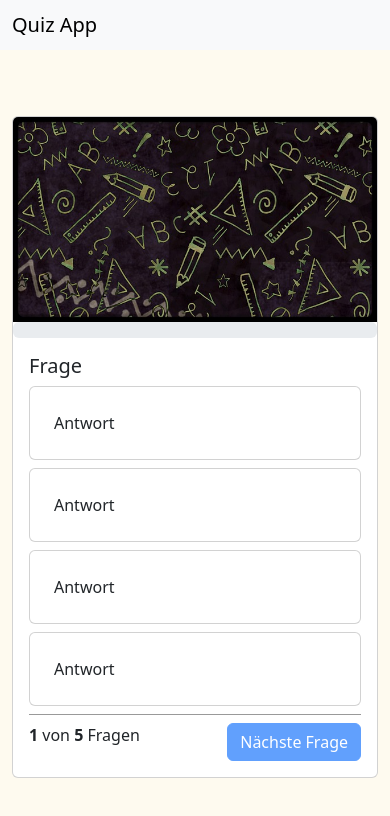
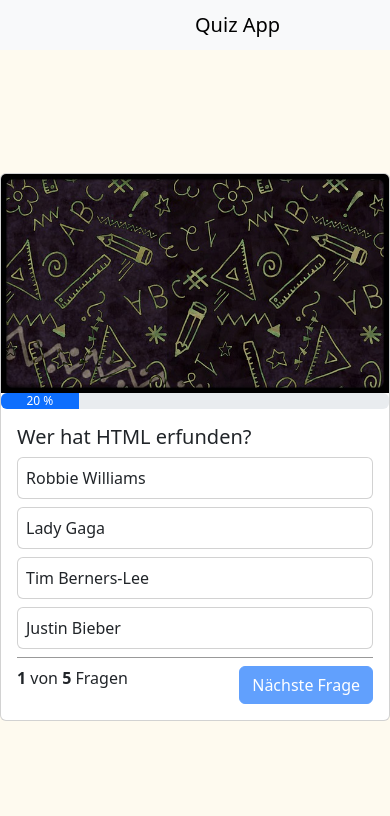
Before and after one commit to Zwogli/QuizApp, a plain HTML site: page index.html in a window 390 px wide. Drawn offline with nearby package versions, Linux system fonts and the light colour scheme.

Commit message:
style global

```diff
--- a/assets/scss/components/_landingPage.scss
+++ b/assets/scss/components/_landingPage.scss
@@ -41,3 +41,14 @@
   right: 0;
   top: 0;
 }
+.container-fluid{
+  width: 0;
+}
+
+@media(max-width: 750px){
+  .container{
+    width: 100vw;
+    margin: 0;
+    padding: 0;
+  }
+}
--- a/index.html
+++ b/index.html
@@ -13,6 +13,7 @@
   <link rel="stylesheet" href="assets/css/fonts.css">
   <script src="assets/js/script.js"></script>
   <script src="assets/js/json.js"></script>
+  <script src="assets/js/template.js"></script>
 
   <!--* Favicon -->
   <link rel="icon" type="image/vnd.microsoft.icon" href="assets/img/icons/logo.ico"/>
```
Also changed, not shown: assets/css/style.css, assets/css/style.min.css.
